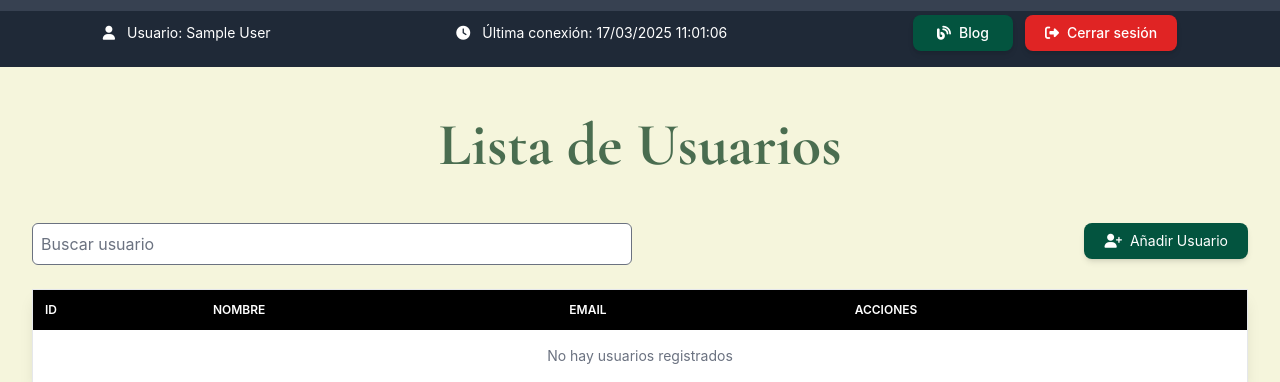
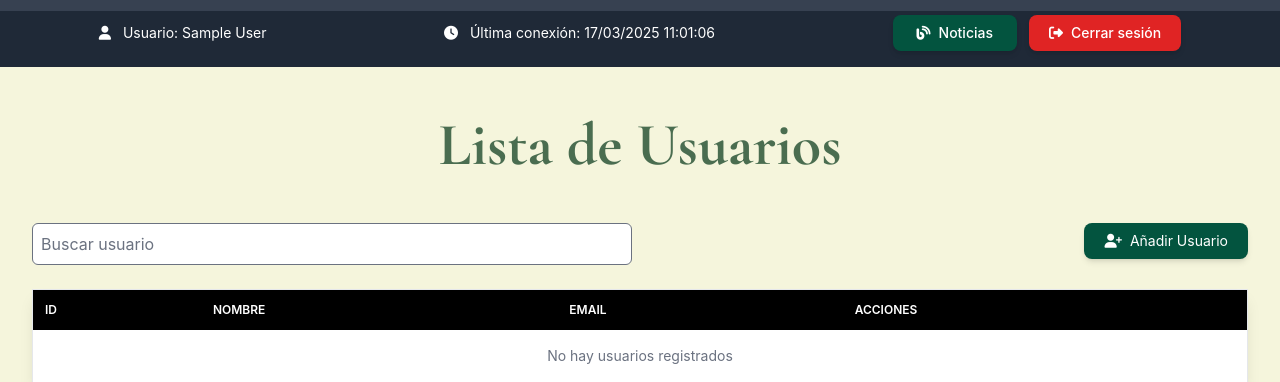
Before and after one commit to JoseCalderon18/Web, a PHP site: page /pages/usuarios.php in a window 1280 px wide. Shown: the part 129-511 px from the top of the page. Run offline with PHP 8.4, Linux system fonts and the light colour scheme; the visitor is signed in with stand-in values (Sample User, id 1); data that the repository does not hold is empty; some libraries are stand-ins or nearby versions; some web fonts are replaced.

Commit message:
Rutas
Rutas de noticias

```diff
--- a/assets/php/MVC/Vista/productos-vista.php
+++ b/assets/php/MVC/Vista/productos-vista.php
@@ -13,9 +13,9 @@
                 Última conexión: <?= date('d/m/Y H:i:s') ?>
             </span>
             <div class="flex gap-4">
-                <a href="blog.php"
+                <a href="noticias.php"
                    class="px-4 py-2 bg-green-700 hover:bg-green-800 rounded-lg transition-colors">
-                    <i class="fas fa-blog mr-2"></i>Blog
+                    <i class="fas fa-blog mr-2"></i>Noticias
                 </a>
                 <a href="../assets/php/MVC/Controlador/usuarios-controlador.php?accion=cerrarSesion"
                    class="px-4 py-2 bg-red-600 hover:bg-red-700 rounded-lg transition-colors">
--- a/assets/php/MVC/Vista/usuarios-vista.php
+++ b/assets/php/MVC/Vista/usuarios-vista.php
@@ -14,9 +14,9 @@
                 Última conexión: <?= date('d/m/Y H:i:s') ?>
             </span>
             <div class="flex gap-3 md:gap-5">
-                <a href="blog.php"
+                <a href="noticias.php"
                    class="px-4 py-2 md:px-6 md:py-3 text-sm md:text-base font-medium bg-green-800 hover:bg-green-800 rounded-lg shadow-md">
-                    <i class="fas fa-blog mr-2 md:mr-3"></i>Blog
+                    <i class="fas fa-blog mr-2 md:mr-3"></i>Noticias
                 </a>
                 <a href="../assets/php/MVC/Controlador/usuarios-controlador.php?accion=cerrarSesion"
                    class="px-5 py-2 md:px-7 md:py-3 text-sm md:text-base font-medium bg-red-600 hover:bg-red-800 rounded-lg shadow-md">
```
